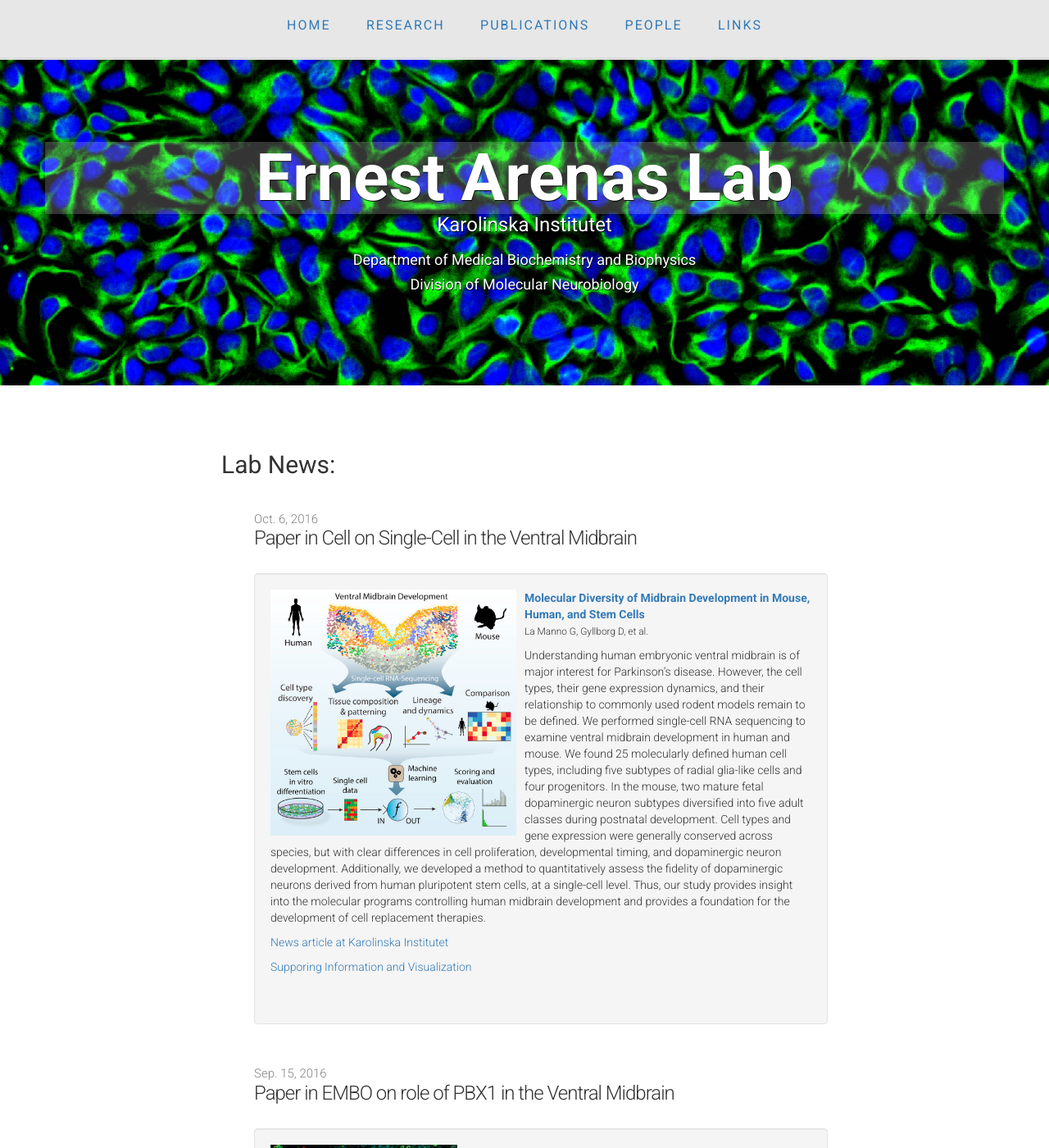
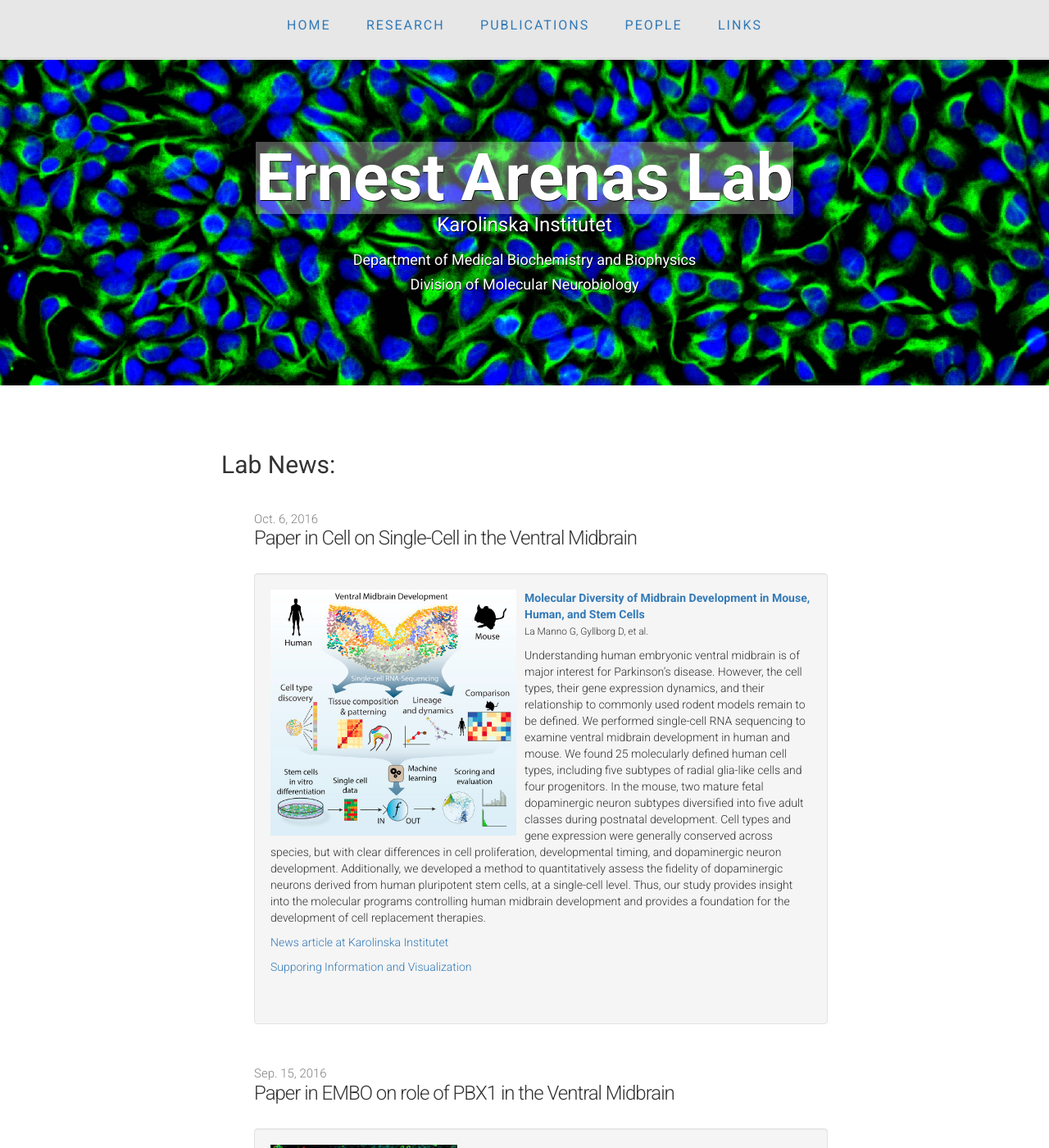
Before and after one commit to ArenasLab/arenaslab.github.io, a Jekyll site: the page index.html, which Jekyll copies as it is, in a window 1280 px wide and 1400 px high. Shown: the whole window at 82% size. Built offline with Jekyll 4.4.1, drawn with Linux system fonts in a browser that asks for light colours.

Commit message:
Update main.css

```diff
--- a/css/main.css
+++ b/css/main.css
@@ -71,7 +71,8 @@ header {
   font-weight: 700;
   margin: 0;
   color: #fff;
-  background-color: rgba(255,255,255,0.2);
+  background-color: rgba(255,255,255,0.3);
+  display: inline-block;
 }
 
 .jumbotron h3 {
```
